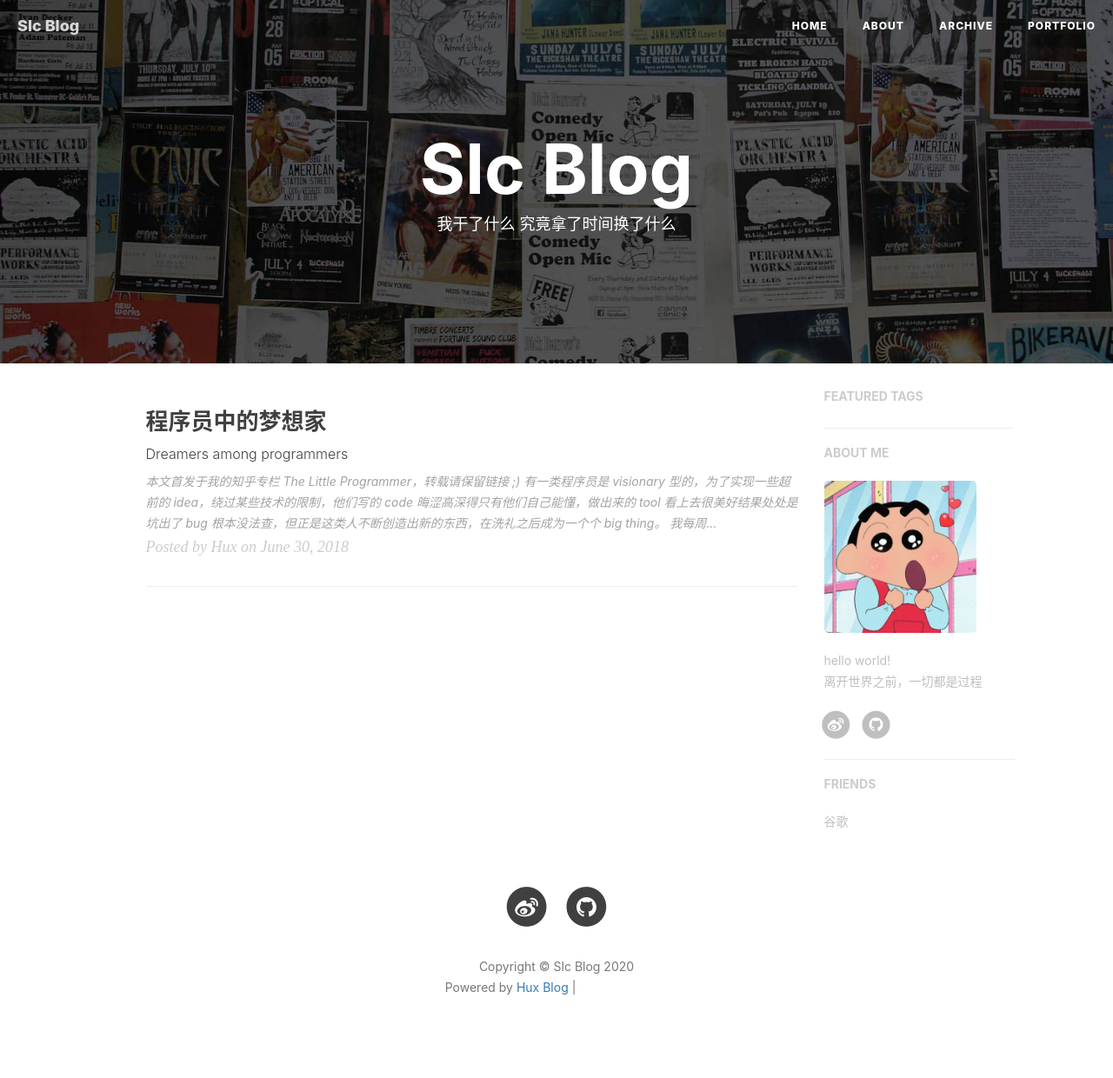
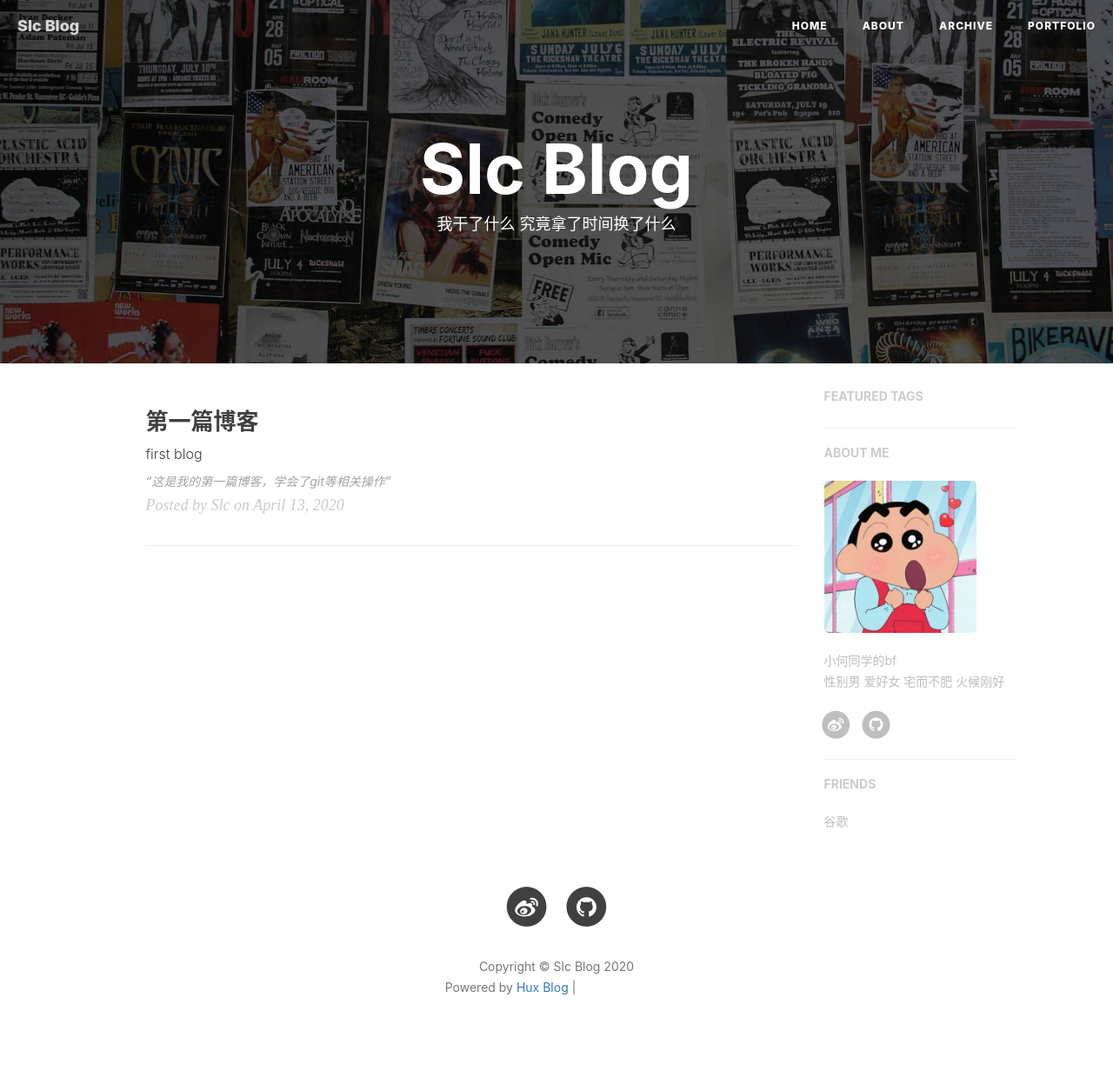
Before and after one commit to wey-code/wey-code.github.io, a Jekyll site: the page built from index.html, in a window 1280 px wide. Shown: the whole page at 87% size. Built offline with Jekyll 4.4.1, drawn with Linux system fonts in a browser that asks for light colours; nearby versions of some CDN libraries; the list of posts is cut into pages by our own code; comment, search, counter and statistics services are not loaded; grey boxes are pictures that could not be loaded.

Commit message:
更新了评论和数据跟踪

```diff
--- a/_config.yml
+++ b/_config.yml
@@ -2,9 +2,9 @@
 title: Slc Blog
 SEOTitle: 沈的博客 | Slc Blog
 header-img: img/home-bg.jpg
-email: huxpro@gmail.com
-description: ""
-keyword: ""
+email: 1060314685@qq.com
+description: "小何同学的bf 性别男 爱好女 宅而不肥 火候刚好"
+keyword: "懒癌重度患者，github，西南交大，slc"
 url: "https://wey-code.github.io"              # your host, for absolute URL
 baseurl: ""                             # for example, '/blog' if your blog hosted on 'host/blog'
 
@@ -59,7 +59,7 @@
 
 
 # Disqus settings
-#disqus_username: hux
+disqus_username: slc
 
 # Netease settings
 netease_comment: false
@@ -71,14 +71,14 @@
 # ba_track_id: [your track id]
 
 # Google Analytics
-#ga_track_id: 'UA-49627206-1'            # Format: UA-xxxxxx-xx
-#ga_domain: huangxuan.me
+ga_track_id: 'UA-163496836-1'            # Format: UA-xxxxxx-xx
+ga_domain: auto
 
 
 
 # Sidebar settings
 sidebar: true                           # whether or not using Sidebar.
-sidebar-about-description: "hello world!<br>离开世界之前，一切都是过程"
+sidebar-about-description: "小何同学的bf <br>性别男 爱好女 宅而不肥 火候刚好"
 sidebar-avatar: /img/avatar-hux-ny.jpg      # use absolute URL, seeing it's used in both `/` and `/about/`
 
 
--- a/_posts/2018-06-30-dreamer.md
+++ /dev/null
@@ -1,35 +0,0 @@
----
-layout: post
-title: "程序员中的梦想家"
-subtitle: "Dreamers among programmers"
-author: "Hux"
-header-img: "img/post-bg-dreamer.jpg"
-header-mask: 0.4
-tags:
-  - Facebook
-  - 生活
----
-
-> 本文首发于我的知乎专栏 [The Little Programmer](https://zhuanlan.zhihu.com/p/38722466)，转载请保留链接 ;)
-
-有一类程序员是 visionary 型的，为了实现一些超前的 idea，绕过某些技术的限制，他们写的 code 晦涩高深得只有他们自己能懂，做出来的 tool 看上去很美好结果处处是坑出了 bug 根本没法查，但正是这类人不断创造出新的东西，在洗礼之后成为一个个 big thing。
-
-我每周都要被 infra 的坑 block 得无法工作几次搞得非常沮丧，后来我发现这个锅除了要扔给 FB 外，还有一大半要扔给我周围这群 visionary 的同事们，我工作直接需要接触到的区区五六个人，发起/创造了 Infer, React, Reason, ReasonReact, BuckleScript...
-
-所以这大概就是见证/参与这些 idea 成长的代价吧，也意识到这些东西不是在刚开始就像后来大家接受流行时那么美好的。React 发布 5 周年生日时回放 Jordan/Tom 2013 年第一次对外发布 React/JSX 的视频。我问 Jordan 说你后来怎么没再去分享了。他说你不知道我那天讲完下来被所有听众指着批评。React 第一次在内部使用是 2011 年在 news feed，然后是 2012 年 instagram (pete hunt)，所以这个时间其实很长很长。
-
-很多人（包括我）都会经常觉得 XYZ 新事物跟老东西比太新、太不成熟、体验太不好、想要解决的问题太多、解决方案太 overkill、然后就没有然后了，但其实说不定你在看的这个就是 next big thing 呢。这些梦想家们 vision 里的 big picture 太大了，有的人可能在半个 picture 出来的时候就可以看出来了，有的人则可能要等到整个 picture 都快填满了才看得出来。
-
-如果不是因为 Ads/Messenger 的坑深 React/Reason/Flux 也就不会在这里诞生了，
-
-如果不是因为 Facebook 的坑深 GraphQL/Infer/Hack/Flow/Buck 也就不会在这里诞生了。
-
-正是有一群开垦者不怕坑深才使得各种 idea 成为了大家手上好用的 tool 啊。
-
-梦想家程序员们的工作价值于实干主义的程序员，总是很容易在过程中被低估、忽视，或是得不到尊重。而又在流行之后被神化，仿佛是那个人早已洞察一切一样。其实梦想家的工作，也是一点点累加，一点点迭代起来的。他们也需要伯乐和追随者的支持和帮助。
-
-Chenglou 这个人总是在巨兴奋与巨沮丧之间切换，这段时间下来，我开始能感受这种情绪的来源了。
-
-他总是用一句话来总结他回答我的吐槽、抱怨、疑问、惊叹，我就用这句话来结尾好了：
-
-**"Welcome to the producer side!"**
--- /dev/null
+++ b/_posts/2020-04-13-first .md
@@ -0,0 +1,16 @@
+---
+layout: post
+title: "第一篇博客"
+subtitle: "first blog"
+author: "Slc"
+header-img: "img/post-bg-dreamer.jpg"
+header-mask: 0.4
+tags:
+  - 随笔
+---
+
+
+
+
+
+**"这是我的第一篇博客，学会了git等相关操作"**
```
